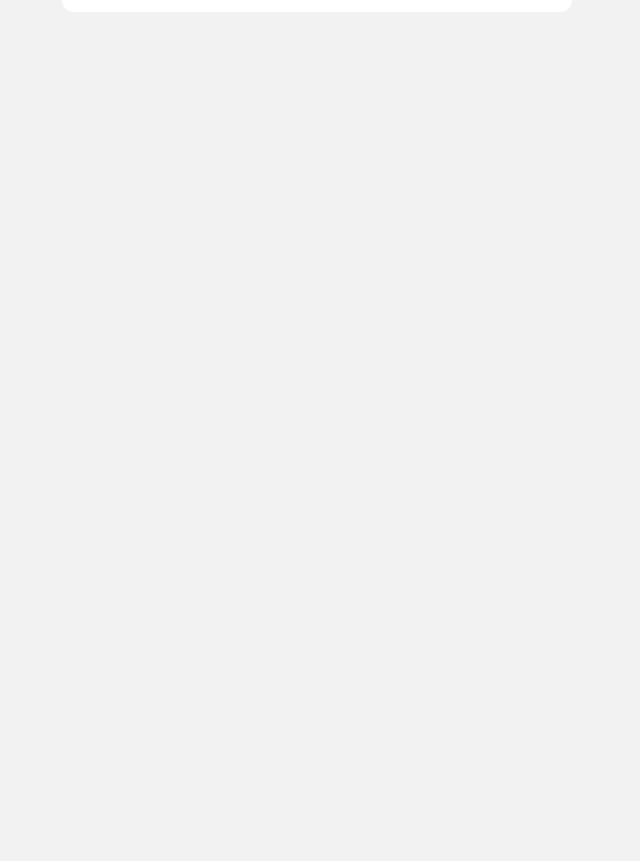
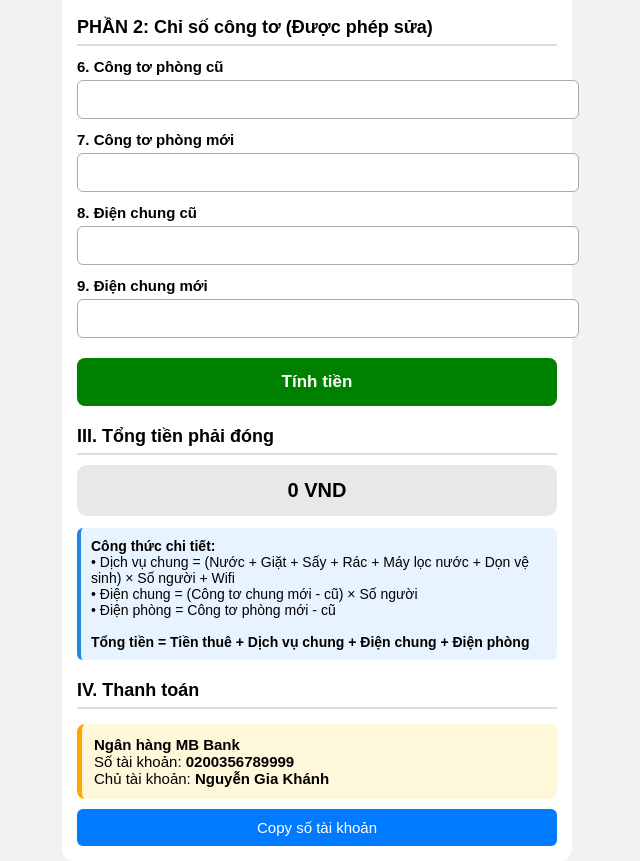
Before and after one commit to nhatrohanoi/nhacuagkhanh, a plain HTML site: page guest.html in a window 1280 px wide. Shown: the part 508-1369 px from the top of the page, without its empty margins (323-963 px from the left). Before the commit the page ends 800 px from the top, so only its background shows below. Drawn offline with Linux system fonts and the light colour scheme.

Commit message:
Update guest.html

```diff
--- a/guest.html
+++ b/guest.html
@@ -102,4 +102,47 @@ body { margin:0; background:#f2f2f2; font-family:Arial; }
     </div>
 
     <!-- PHẦN 2 -->
-    <div cl
+    <div class="section-title">PHẦN 2: Chỉ số công tơ (Được phép sửa)</div>
+
+    <div class="form">
+        <label>6. Công tơ phòng cũ</label>
+        <input id="ctPhongCu" type="number">
+
+        <label>7. Công tơ phòng mới</label>
+        <input id="ctPhongMoi" type="number">
+
+        <label>8. Điện chung cũ</label>
+        <input id="dienChungCu" type="number">
+
+        <label>9. Điện chung mới</label>
+        <input id="dienChungMoi" type="number">
+    </div>
+
+    <button class="calc-btn" onclick="tinhTien()">Tính tiền</button>
+
+    <div class="section-title">III. Tổng tiền phải đóng</div>
+    <div class="total-box" id="ketQua">0 VND</div>
+
+    <div class="note-box">
+        <b>Công thức chi tiết:</b><br>
+        • Dịch vụ chung = (Nước + Giặt + Sấy + Rác + Máy lọc nước + Dọn vệ sinh) × Số người + Wifi<br>
+        • Điện chung = (Công tơ chung mới - cũ) × Số người<br>
+        • Điện phòng = Công tơ phòng mới - cũ<br><br>
+        <b>Tổng tiền = Tiền thuê + Dịch vụ chung + Điện chung + Điện phòng</b>
+    </div>
+
+    <div class="section-title">IV. Thanh toán</div>
+
+    <div class="bank-box">
+        <b>Ngân hàng MB Bank</b><br>
+        Số tài khoản: <b id="stk">0200356789999</b><br>
+        Chủ tài khoản: <b>Nguyễn Gia Khánh</b>
+    </div>
+
+    <button class="copy-btn" onclick="copySTK()">Copy số tài khoản</button>
+
+</div>
+
+<script src="guest.js"></script>
+</body>
+</html>
```
